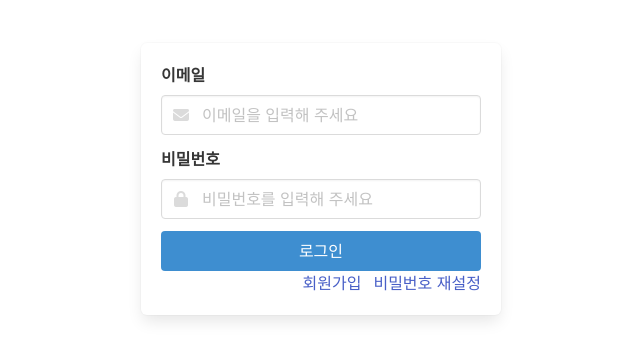
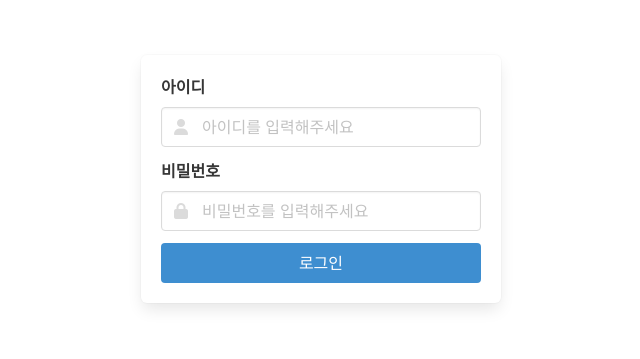
Before and after one commit to dbaudwns20/jisaem-client, a Vue app: page /#/sign_in in a window 1280 px wide. Shown: the part 221-580 px from the top of the page, without its empty margins (319-959 px from the left). Built offline with nearby package versions, Linux system fonts and the light colour scheme.

Commit message:
text type input commit props 로 받을수 있는 인자  - label  - placeholder  - isRequired  - iconsLeft : 입력 영역에 표시될 아이콘 클래스       ex) icons-left="fa-solid fa-user"

```diff
--- /dev/null
+++ b/src/components/input/Text.vue
@@ -0,0 +1,62 @@
+<template>
+  <div class="field">
+    <label class="label">{{ label }}</label>
+    <div class="control has-icons-right" :class="{ 'has-icons-left': hasIconLeft }">
+      <input type="text" class="input"
+             :class="checkClass"
+             :placeholder="placeholder"
+             :required="isRequired"
+             v-model="inputValue"
+             @invalid="checkIfIsInvalid"
+             @keyup="checkValue"
+             @input="$emit('update:modelValue', $event.target.value)" />
+      <span v-if="hasIconLeft" class="icon is-small is-left"><i :class="iconsLeft"></i></span>
+      <span v-if="isRequired" class="icon is-small is-right"><i :class="{ 'fas fa-exclamation-triangle': checkClass === 'is-danger',
+                                                                          '': checkClass === ''}"></i></span>
+    </div>
+    <p class="help" :class="checkClass">
+      {{ checkMsg }}
+    </p>
+  </div>
+</template>
+
+<script lang="ts">
+import { defineComponent, ref } from 'vue'
+
+export default defineComponent({
+  name: "Text",
+  props: {
+    label: { type: String, default: "Text" },
+    placeholder: { type: String, default: "" },
+    isRequired: { type: Boolean, default: false },
+    iconsLeft: { type: String, default: "" }
+  },
+  setup(props) {
+    const inputValue = ref('')
+    const checkClass = ref('')
+    const checkMsg = ref('')
+    const hasIconLeft = ref(props.iconsLeft.length > 0)
+
+    const checkValue = (): void => {
+      if (!props.isRequired) return
+      checkMsg.value = ''
+      checkClass.value = ''
+    }
+
+    const checkIfIsInvalid = () => {
+      if (!props.isRequired) return
+      checkMsg.value = props.placeholder
+      checkClass.value = 'is-danger'
+    }
+
+    return {
+      inputValue,
+      checkClass,
+      checkMsg,
+      hasIconLeft,
+      checkValue,
+      checkIfIsInvalid
+    }
+  }
+})
+</script>
--- a/src/modules/auth/views/SignIn.vue
+++ b/src/modules/auth/views/SignIn.vue
@@ -5,11 +5,11 @@
         <div class="column is-4 is-offset-4">
           <form class="box" @submit.prevent="signIn()" novalidate>
 
-            <Email :label="'이메일'" :placeholder="'이메일을 입력해 주세요'"
-                   :is-required="true"
-                   v-model="email" />
+            <Text :label="'아이디'" :placeholder="'아이디를 입력해주세요'"
+                  :is-required="true" icons-left="fa-solid fa-user"
+                  v-model="username" />
 
-            <Password :label="'비밀번호'" :placeholder="'비밀번호를 입력해 주세요'"
+            <Password :label="'비밀번호'" :placeholder="'비밀번호를 입력해주세요'"
                       :is-required="true"
                       v-model="password" />
 
@@ -17,18 +17,6 @@
               <button class="button is-fullwidth is-info" type="submit">로그인</button>
             </div>
 
-            <div class="level-right">
-              <router-link to="/sign_up"
-                           tag="p"
-                           class="level-item">
-                회원가입
-              </router-link>
-              <router-link to="/reset_password"
-                           tag="p"
-                           class="level-item">
-                비밀번호 재설정
-              </router-link>
-            </div>
           </form>
         </div>
       </div>
@@ -38,7 +26,7 @@
 
 <script lang="ts">
 import { defineComponent, ref } from 'vue'
-import Email from "@/components/input/Email.vue"
+import Text from "@/components/input/Text.vue"
 import Password from "@/components/input/Password.vue"
 import router from "@/router"
 import Validator from "@/utils/Validator"
@@ -46,23 +34,21 @@ import Validator from "@/utils/Validator"
 export default defineComponent({
   name: "SignIn",
   components: {
-    Email,
+    Text,
     Password
   },
   setup() {
-    let email = ref('')
-    let password = ref('')
+    const username = ref('')
+    const password = ref('')
 
     const signIn = () => {
       if (!Validator.validate()) return
-      console.log(email.value)
-      console.log(password.value)
-      if (email.value === 'dbaudwns20@gmail.com' && password.value == 'QAZwsx1@') {
+      if (username.value === 'dbaudwns20' && password.value == 'QAZwsx1@') {
         router.push("/dashboard")
       }
     }
     return {
-      email,
+      username,
       password,
       signIn
     }
```
